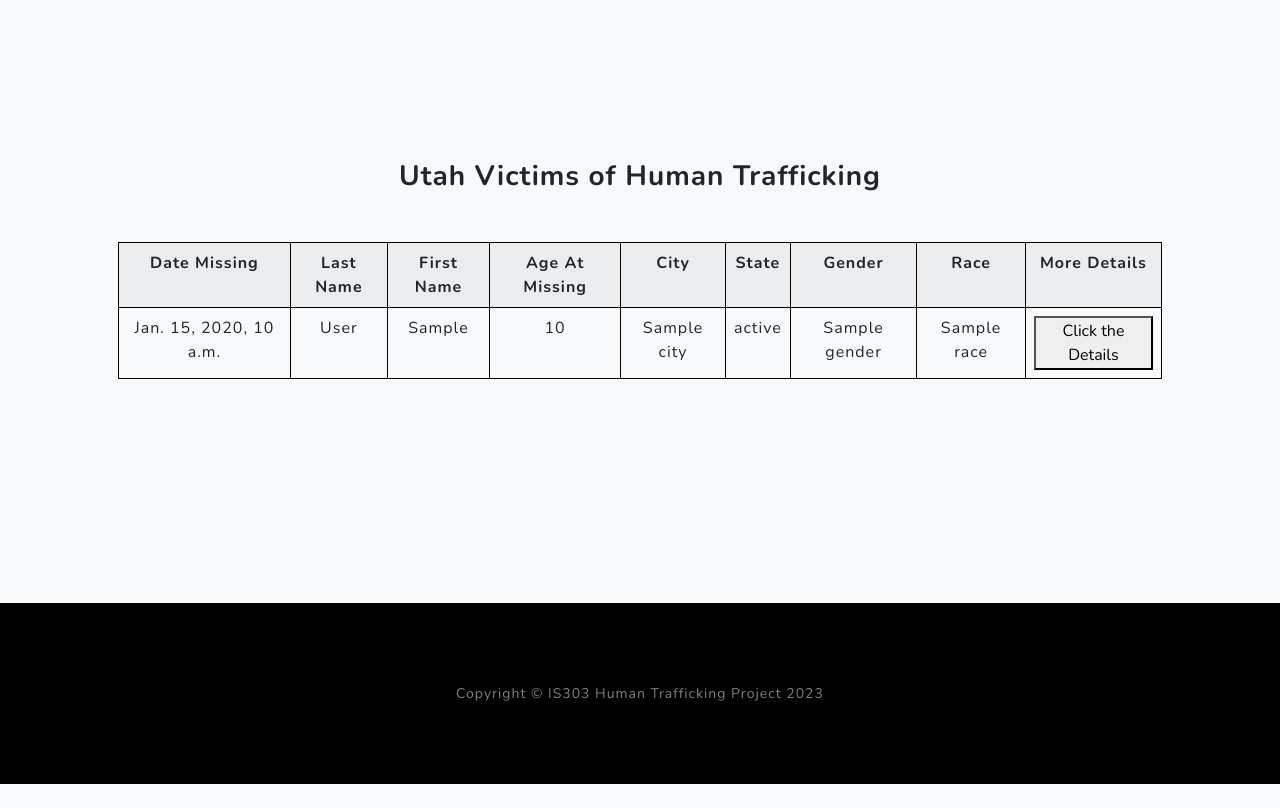
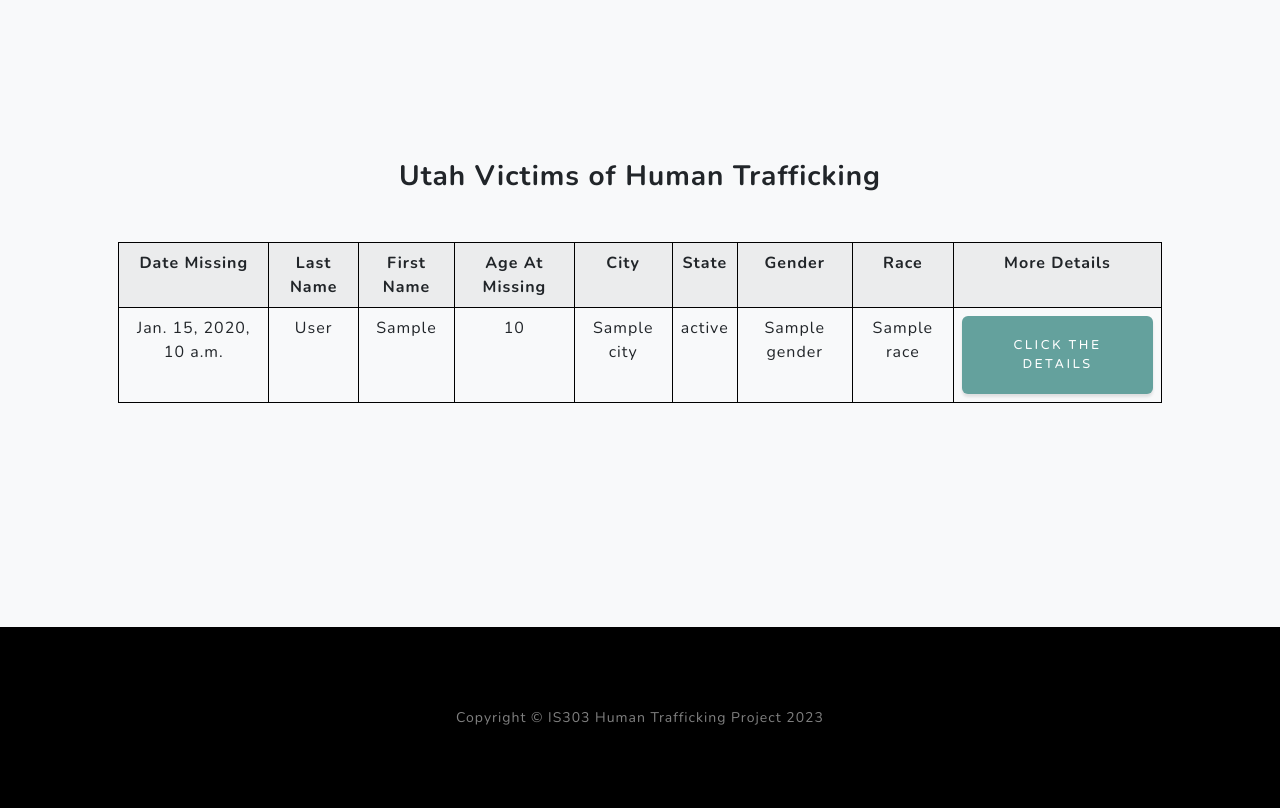
Before and after one commit to rbhawkins999/missingPersons, a Django app: template templates/persons/table.html in a window 1280 px wide. Shown: the part 800-1608 px from the top of the page. Before the commit the page ends 1584 px from the top, so only its background shows below. Run offline with Django 4.2, Linux system fonts and the light colour scheme; the template is opened without the code that fills it: most values are stand-ins (such as "Sample title", 1, 10 or a date in 2020); some libraries are stand-ins or nearby versions.

Commit message:
updated table button

```diff
--- a/persons/views.py
+++ b/persons/views.py
@@ -1,4 +1,3 @@
-from django.shortcuts import render
 from django.shortcuts import render
 
 # Create your views here.
--- a/templates/persons/table.html
+++ b/templates/persons/table.html
@@ -30,7 +30,9 @@
                             <td style="text-align: center; border:1px solid black;">{{oPerson.state}}</td>
                             <td style="text-align: center; border:1px solid black;">{{oPerson.gender}}</td>
                             <td style="text-align: center; border:1px solid black;">{{oPerson.race}}</td>
-                            <td><button type="submit" value="Click Me"onclick="location.href='{% url 'index' %}'" name='myButton'>Click the Details</td>
+                            <td>
+                                <a type="button" class="btn btn-primary" onclick="location.href='{% url 'index' %}'" name="myButton"> Click the Details</a>
+                            </td>
                         </tr>
                         {% endfor %}
                 </table>
```
